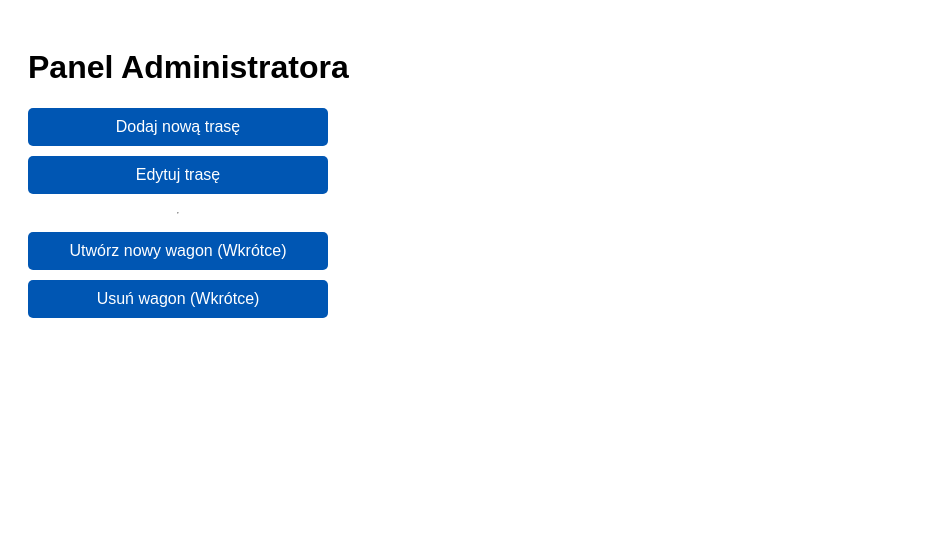
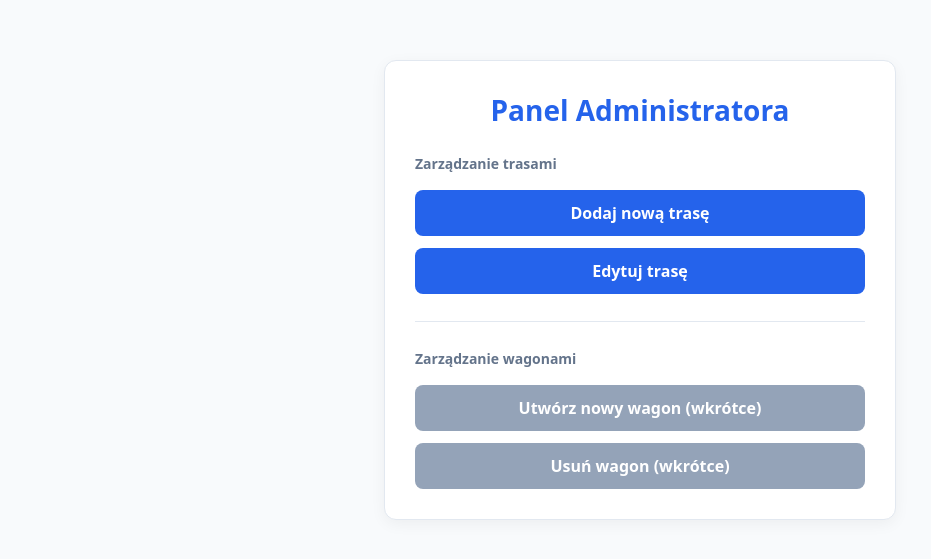
Before and after one commit to antonip18/TrainTimetable, a Flask app: page /admin in a window 1280 px wide. Shown: the top 559 px of the page, without its empty margins (0-931 px from the left). Run offline with Flask 3, Linux system fonts and the light colour scheme; parts of the project's set-up code (start-up, migrations or seed data) failed here and were passed over.

Commit message:
Czyszczenie cz.2

```diff
--- /dev/null
+++ b/static/css/admin_index.css
@@ -0,0 +1,72 @@
+body {
+	font-family: system-ui, -apple-system, sans-serif;
+	background-color: #f8fafc;
+	color: #0f172a;
+	display: flex;
+	justify-content: center;
+	padding-top: 60px;
+	margin: 0;
+}
+
+.admin-container {
+	background: #ffffff;
+	padding: 30px;
+	border-radius: 12px;
+	box-shadow: 0 4px 15px rgba(0, 0, 0, 0.05);
+	width: 100%;
+	max-width: 450px;
+	border: 1px solid #e2e8f0;
+}
+
+.admin-container h1 {
+	text-align: center;
+	margin-top: 0;
+	color: #2563eb;
+	margin-bottom: 25px;
+	font-size: 28px;
+}
+
+.admin-menu {
+	display: flex;
+	flex-direction: column;
+	gap: 12px;
+}
+
+.btn {
+	display: block;
+	width: 100%;
+	box-sizing: border-box;
+	background: #2563eb;
+	color: white;
+	padding: 12px;
+	border: none;
+	border-radius: 8px;
+	font-size: 16px;
+	font-weight: bold;
+	text-decoration: none;
+	text-align: center;
+	cursor: pointer;
+	transition: 0.2s;
+}
+
+.btn:hover {
+	background: #1d4ed8;
+}
+
+.btn.disabled {
+	background: #94a3b8;
+	cursor: not-allowed;
+}
+
+hr {
+	border: none;
+	border-top: 1px solid #e2e8f0;
+	margin: 15px 0;
+}
+
+.section-title {
+	font-size: 14px;
+	font-weight: 600;
+	color: #64748b;
+	margin-bottom: 5px;
+}
--- a/templates/admin_index.html
+++ b/templates/admin_index.html
@@ -3,21 +3,20 @@
 <head>
     <meta charset="UTF-8">
     <title>Panel Administratora</title>
-    <style>
-        body { font-family: Arial, sans-serif; padding: 20px; }
-        .admin-menu { display: flex; flex-direction: column; gap: 10px; max-width: 300px; }
-        .btn { padding: 10px 15px; background: #0056b3; color: white; text-decoration: none; border-radius: 5px; text-align: center; }
-        .btn:hover { background: #003d82; }
-    </style>
+    <link rel="stylesheet" href="{{ url_for('static', filename='css/admin_index.css') }}">
 </head>
 <body>
-    <h1>Panel Administratora</h1>
-    <div class="admin-menu">
-        <a href="/admin/trasa/nowa" class="btn">Dodaj nową trasę</a>
-        <a href="/admin/trasa/od_do" class="btn">Edytuj trasę</a>
-        <hr>
-        <a href="#" class="btn">Utwórz nowy wagon (Wkrótce)</a>
-        <a href="#" class="btn">Usuń wagon (Wkrótce)</a>
+    <div class="admin-container">
+        <h1>Panel Administratora</h1>
+        <div class="admin-menu">
+            <div class="section-title">Zarządzanie trasami</div>
+            <a href="/admin/trasa/nowa" class="btn">Dodaj nową trasę</a>
+            <a href="/admin/trasa/od_do" class="btn">Edytuj trasę</a>
+            <hr>
+            <div class="section-title">Zarządzanie wagonami</div>
+            <a href="#" class="btn disabled">Utwórz nowy wagon (wkrótce)</a>
+            <a href="#" class="btn disabled">Usuń wagon (wkrótce)</a>
+        </div>
     </div>
 </body>
 </html>
--- a/templates/admin_zarzadzaj_trasa.html
+++ b/templates/admin_zarzadzaj_trasa.html
@@ -4,11 +4,6 @@
     <meta charset="UTF-8">
     <title>Zarządzaj Trasą</title>
     <link rel="stylesheet" href="{{ url_for('static', filename='css/admin_nowa_trasa_style.css') }}">
-    <style>
-        .warning-box { border-left: 4px solid #f59e0b; background: #fffbeb; padding: 15px; margin-bottom: 20px; border-radius: 4px; }
-        .danger-zone { border: 2px solid #ef4444; padding: 20px; border-radius: 8px; text-align: center; background: #fef2f2; margin-top: 30px;}
-        table.compact td, table.compact th { padding: 8px; font-size: 13px; }
-    </style>
 </head>
 <body>
     <div class="container">
```
Also changed, not shown: static/css/admin_nowa_trasa_style.css (+31 -4 lines), static/js/admin_nowa_trasa.js (+17 -0 lines), static/js/admin_trasy_lista.js (added, +40 -0 lines), templates/admin_nowa_trasa.html (+1 -20 lines), templates/admin_trasy_lista.html (+1 -42 lines).
